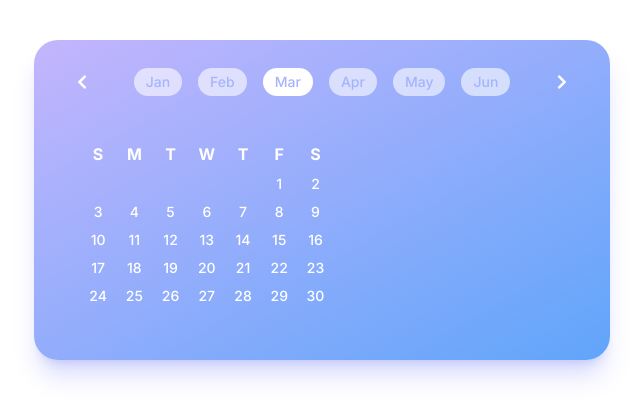
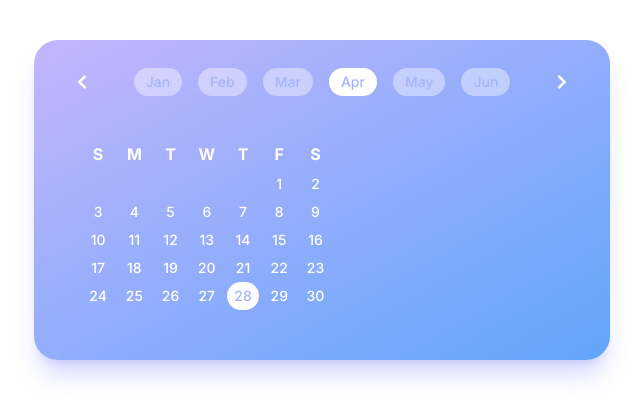
Before and after one commit to ishaan1013/nutrition, a Next.js app: page / in a window 1280 px wide. Shown: the top 420 px of the page, without its empty margins (6-649 px from the left). Built offline with nearby package versions, Linux system fonts and the light colour scheme.

Commit message:
dynamic date & month

```diff
--- a/components/calendar.js
+++ b/components/calendar.js
@@ -27,63 +27,58 @@ export default function Calendar() {
     daysInMonth(2,2008) // 29
 
     function CalendarMonths() {
+        const m=["Jan", "Feb", "Mar", "Apr", "May", "Jun", "Jul", "Aug", "Sep", "Oct", "Nov", "Dec"]
+        let months = []
+
         if (monthView) {
-            return (
-                <>
-                    <div className="rounded-full bg-white/60 text-indigo-300 mr-4 px-3 py-1 flex items-center justify-center text-center font-medium text-sm select-none cursor-pointer">
-                        Jan
-                    </div>
-                    <div className="rounded-full bg-white/60 text-indigo-300 mr-4 px-3 py-1 flex items-center justify-center text-center font-medium text-sm select-none cursor-pointer">
-                        Feb
-                    </div>
-                    <div className="rounded-full bg-white text-indigo-300 mr-4 px-3 py-1 flex items-center justify-center text-center font-medium text-sm select-none cursor-pointer">
-                        Mar
-                    </div>
-                    <div className="rounded-full bg-white/60 text-indigo-300 mr-4 px-3 py-1 flex items-center justify-center text-center font-medium text-sm select-none cursor-pointer">
-                        Apr
-                    </div>
-                    <div className="rounded-full bg-white/60 text-indigo-300 mr-4 px-3 py-1 flex items-center justify-center text-center font-medium text-sm select-none cursor-pointer">
-                        May
-                    </div>
-                    <div className="rounded-full bg-white/60 text-indigo-300 px-3 py-1 flex items-center justify-center text-center font-medium text-sm select-none cursor-pointer">
-                        Jun
-                    </div>
-                </>
-            )
+            months=[]
+            for (let i = 1; i <= 5; i++) {
+                if (i == month) {
+                    months.push(<div className="rounded-full bg-white text-indigo-300 mr-4 px-3 py-1 flex items-center justify-center text-center font-medium text-sm select-none cursor-pointer">{m[i-1]}</div>)
+                }
+                else {
+                    months.push(<div className="rounded-full bg-white/40 text-indigo-300 mr-4 px-3 py-1 flex items-center justify-center text-center font-medium text-sm select-none cursor-pointer">{m[i-1]}</div>)
+                }
+            }
+            if (6 == month) {
+                months.push(<div className="rounded-full bg-white text-indigo-300 px-3 py-1 flex items-center justify-center text-center font-medium text-sm select-none cursor-pointer">{m[5]}</div>)
+            }
+            else {
+                months.push(<div className="rounded-full bg-white/40 text-indigo-300 px-3 py-1 flex items-center justify-center text-center font-medium text-sm select-none cursor-pointer">{m[5]}</div>)
+            }
         }
         else {
-            return (
-                <>
-                    <div className="rounded-full bg-white/60 text-indigo-300 mr-4 px-3 py-1 flex items-center justify-center text-center font-medium text-sm select-none cursor-pointer">
-                        Jul
-                    </div>
-                    <div className="rounded-full bg-white/60 text-indigo-300 mr-4 px-3 py-1 flex items-center justify-center text-center font-medium text-sm select-none cursor-pointer">
-                        Aug
-                    </div>
-                    <div className="rounded-full bg-white text-indigo-300 mr-4 px-3 py-1 flex items-center justify-center text-center font-medium text-sm select-none cursor-pointer">
-                        Sep
-                    </div>
-                    <div className="rounded-full bg-white/60 text-indigo-300 mr-4 px-3 py-1 flex items-center justify-center text-center font-medium text-sm select-none cursor-pointer">
-                        Oct
-                    </div>
-                    <div className="rounded-full bg-white/60 text-indigo-300 mr-4 px-3 py-1 flex items-center justify-center text-center font-medium text-sm select-none cursor-pointer">
-                        Nov
-                    </div>
-                    <div className="rounded-full bg-white/60 text-indigo-300 px-3 py-1 flex items-center justify-center text-center font-medium text-sm select-none cursor-pointer">
-                        Dec
-                    </div>
-                </>
-            )
+            months = []
+            for (let i = 7; i <= 11; i++) {
+                if (i == month) {
+                    months.push(<div className="rounded-full bg-white text-indigo-300 mr-4 px-3 py-1 flex items-center justify-center text-center font-medium text-sm select-none cursor-pointer">{m[i-1]}</div>)
+                }
+                else {
+                    months.push(<div className="rounded-full bg-white/40 text-indigo-300 mr-4 px-3 py-1 flex items-center justify-center text-center font-medium text-sm select-none cursor-pointer">{m[i-1]}</div>)
+                }
+            }
+            if (12 == month) {
+                months.push(<div className="rounded-full bg-white text-indigo-300 px-3 py-1 flex items-center justify-center text-center font-medium text-sm select-none cursor-pointer">{m[5]}</div>)
+            }
+            else {
+                months.push(<div className="rounded-full bg-white/40 text-indigo-300 px-3 py-1 flex items-center justify-center text-center font-medium text-sm select-none cursor-pointer">{m[5]}</div>)
+            }
         }
+        return months
     }
 
     function CalendarDays() {
         let days = []
         for (let i = 1; i <= firstDOW; i++) {
-            days.push(<div className=" hover:bg-white/25 text-sm cursor-pointer py-1 rounded-full"/>)
+            days.push(<div className="py-1"/>)
         }
         for (let i = 1; i <= daysInMonth(month, year); i++) {
-            days.push(<div className="text-white font-medium text-sm select-none text-center cursor-pointer hover:bg-white/25 py-1 rounded-full">{i}</div>)
+            if (day != i) {
+                days.push(<div className="text-white font-medium text-sm select-none text-center cursor-pointer hover:bg-white/25 py-1 rounded-full">{i}</div>)
+            }
+            else {
+                days.push(<div className="text-indigo-300 font-medium text-sm select-none text-center cursor-pointer bg-white py-1 rounded-full">{i}</div>)
+            }
         }
         return days
     }
```
